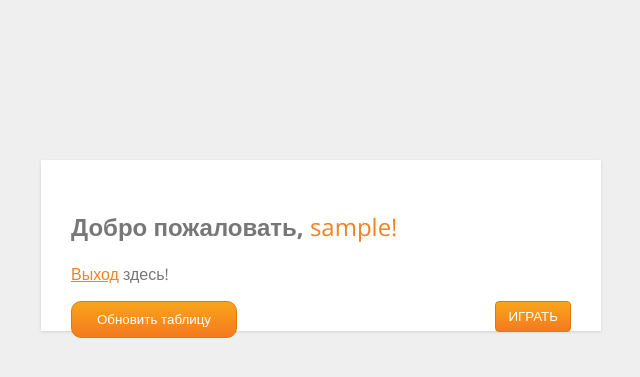
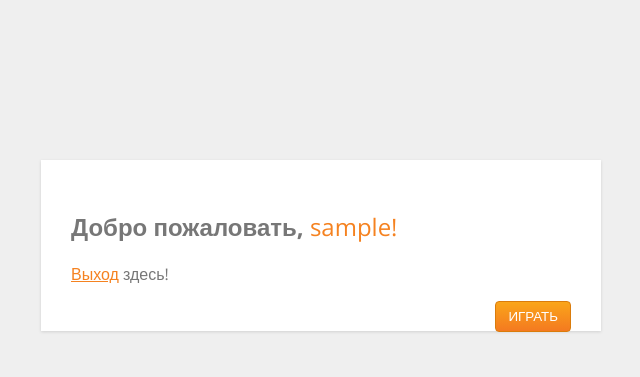
Before and after one commit to yulmaso/webGame, a PHP site: page /intropage.php in a window 1280 px wide. Shown: the top 377 px of the page, without its empty margins (319-959 px from the left). Run offline with PHP 8.4, Linux system fonts and the light colour scheme; the visitor is signed in with stand-in values (Sample User, id 1).

Commit message:
Update intropage.php

```diff
--- a/intropage.php
+++ b/intropage.php
@@ -12,10 +12,6 @@ if(!isset($_SESSION["session_username"])) {
 		//echo "<p class=\"error\">" . "MESSAGE: ". "ОТКРЫВАЕТСЯ ИГРА" . "</p>";
 		header("location:myGame/index.php");
 	}
-
-	if(isset($_POST['refreshTable'])){
-
-	}
 ?>
 
 
@@ -25,7 +21,6 @@ if(!isset($_SESSION["session_username"])) {
 	<p><a href="logout.php">Выход</a> здесь!</p>
 	<form action="" id="buttonform" method="post"name="loginform">
 		<p class="submit"><input class="button" name="play"type= "submit" value="ИГРАТЬ"></p>
-		<p class="submit"><input class="playbutton" name="refreshTable"type= "submit" value="Обновить таблицу"></p>
 	</form>
 </div>
 
```
